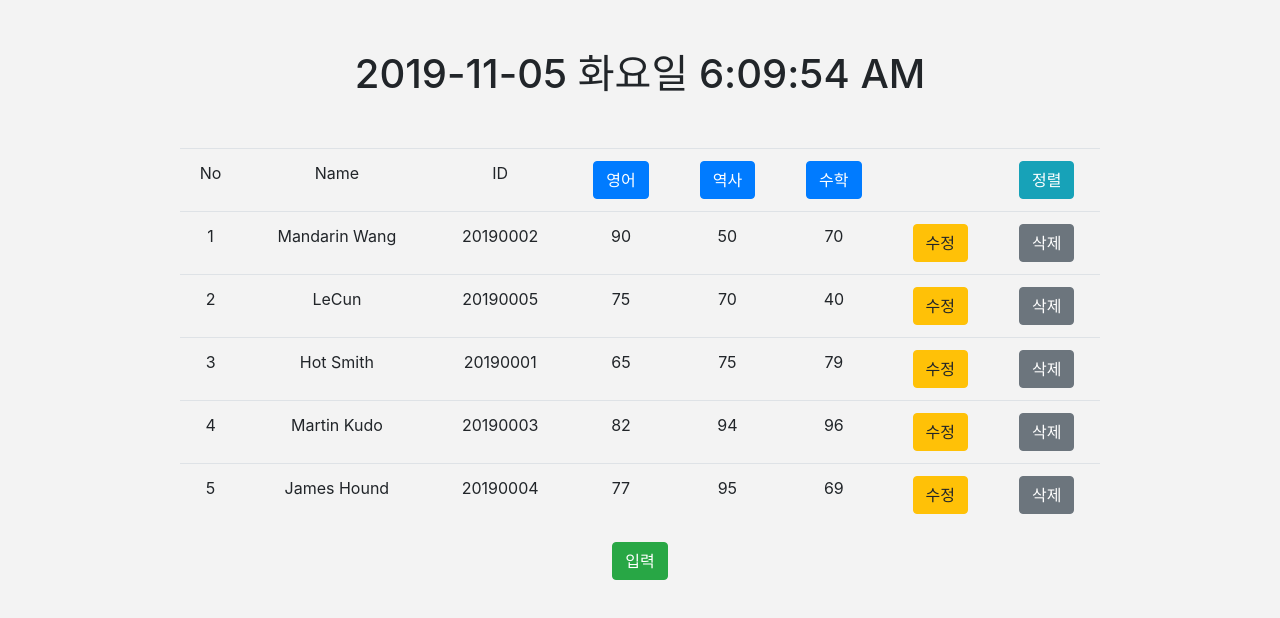
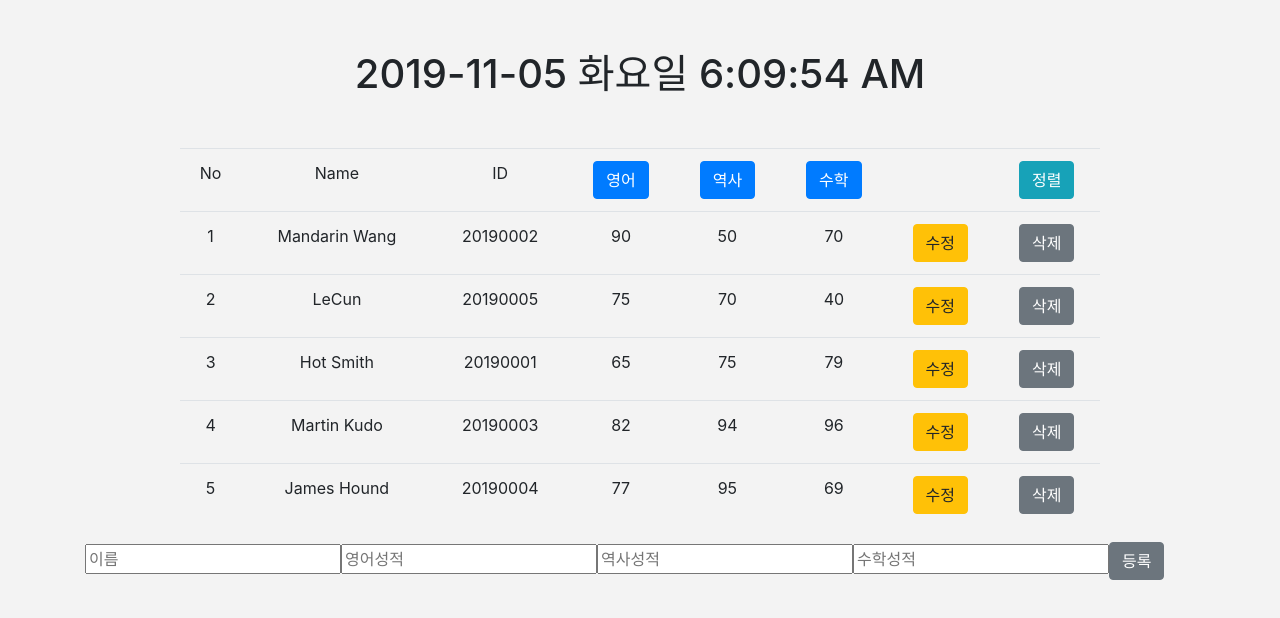
Before and after one commit to ryan3780/javascript_test, a React (Create React App) app in the folder my-app/: page / in a window 1280 px wide. Shown: the top 618 px of the page. Built offline with nearby package versions, Linux system fonts and the light colour scheme.

Commit message:
add list is quite difficult...

```diff
--- /dev/null
+++ b/my-app/src/AddStudent.js
@@ -0,0 +1,72 @@
+import React, { Component } from "react";
+import { Button } from "reactstrap";
+
+class AddStudent extends Component {
+  state = {
+    name: "",
+    score: {
+      english: "",
+      history: "",
+      math: ""
+    }
+  };
+  handleChange = e => {
+    console.log(e.target.name);
+    const { name, value } = e.target;
+    this.setState({
+      name: value,
+      score: { [name]: value }
+    });
+  };
+  handleSubmit = e => {
+    e.preventDefault();
+    this.props.onCreate(this.state);
+    this.setState({
+      name: "",
+      score: {
+        english: "",
+        history: "",
+        math: ""
+      }
+    });
+  };
+  render() {
+    return (
+      <form onSubmit={this.handleSubmit}>
+        <input
+          name="name"
+          placeholder="이름"
+          value={this.state.name}
+          onChange={this.handleChange}
+        />
+        <input
+          name="english"
+          placeholder="영어성적"
+          value={this.state.score.english}
+          onChange={this.handleChange}
+        />
+        <input
+          name="history"
+          placeholder="역사성적"
+          value={this.state.score.history}
+          onChange={this.handleChange}
+        />
+        <input
+          name="math"
+          placeholder="수학성적"
+          value={this.state.score.math}
+          onChange={this.handleChange}
+        />
+        <Button type="submit">등록</Button>
+        <div>
+          {this.state.name}
+          {this.state.score.english}
+          {this.state.score.history}
+          {this.state.score.math}
+        </div>
+      </form>
+    );
+  }
+}
+
+export default AddStudent;
--- a/my-app/src/App.js
+++ b/my-app/src/App.js
@@ -2,6 +2,7 @@ import React, { Component } from "react";
 import { Container, Row, Col } from "reactstrap";
 import Clock from "./Clock";
 import StudentsList from "./StudentsList";
+import AddStudent from "./AddStudent";
 
 class App extends Component {
   state = {
@@ -85,7 +86,6 @@ class App extends Component {
 
   updateList = (id, data) => {
     const { students } = this.state;
-
     console.log("from app.js");
     console.log(data.score);
     //type 바꾸는 것을 여기서 해야할까, 다른 컴포넌트에서 해야 할까?? 어떤게 관리 하기 쉬운거지???
@@ -93,6 +93,13 @@ class App extends Component {
       students: students.map(info =>
         id === info.id ? { ...info, data } : info
       )
+    });
+  };
+  addList = data => {
+    const { students } = this.state;
+    console.log(data);
+    this.setState({
+      students: students.concat({ id: this.id++, ...data })
     });
   };
 
@@ -110,6 +117,7 @@ class App extends Component {
             />
           </Col>
         </Row>
+        <AddStudent onCreate={this.addList} />
       </Container>
     );
   }
--- a/my-app/src/Student.js
+++ b/my-app/src/Student.js
@@ -17,6 +17,7 @@ class Student extends Component {
       math: ""
     }
   };
+
   // 삭제 버튼은 여기에 존재하니, 여기까지 Props를 받아서 사용해야 하나???
   // onRemove가 어디서 부터 왔는지, 알려주는 확장(extensions)이나 다른게 있나...?
   handleRemove = () => {
@@ -37,7 +38,7 @@ class Student extends Component {
     const Pattern = /^\d{1,3}$/y;
 
     // console.log(name);
-
+    console.log(value);
     let msg = " no";
     let modifiedVal = "";
     let color = "red";
--- a/my-app/src/StudentsList.js
+++ b/my-app/src/StudentsList.js
@@ -5,6 +5,15 @@ import { Table } from "reactstrap";
 import { Button } from "reactstrap";
 
 class StudentsList extends Component {
+  state = {
+    name: "",
+    id: "",
+    score: {
+      english: "",
+      history: "",
+      math: ""
+    }
+  };
   handleSorting = e => {
     const buttonId = e.target.id;
     const { onSort } = this.props;
@@ -36,6 +45,7 @@ class StudentsList extends Component {
         No={idx + 1}
       />
     ));
+
     return (
       <div>
         <Table hover style={{ marginTop: "50px" }}>
@@ -81,9 +91,6 @@ class StudentsList extends Component {
             {list}
           </tbody>
         </Table>
-        <div>
-          <Button color="success">입력</Button>
-        </div>
       </div>
     );
   }
```
